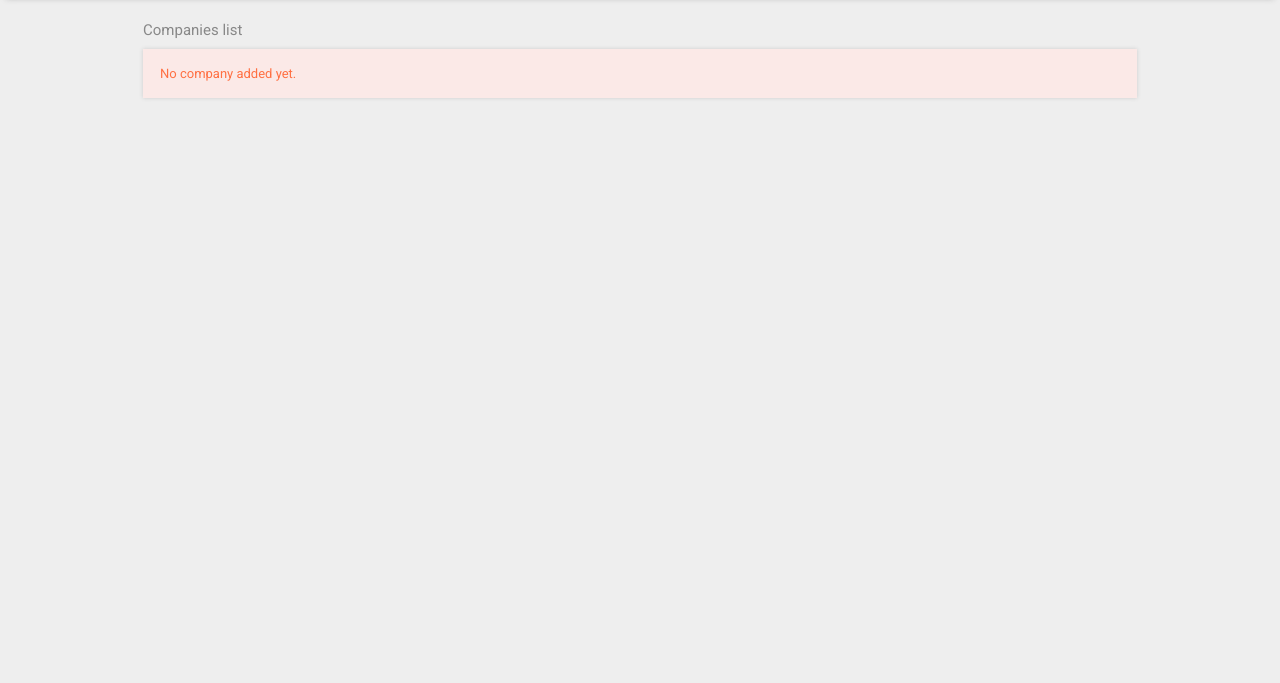
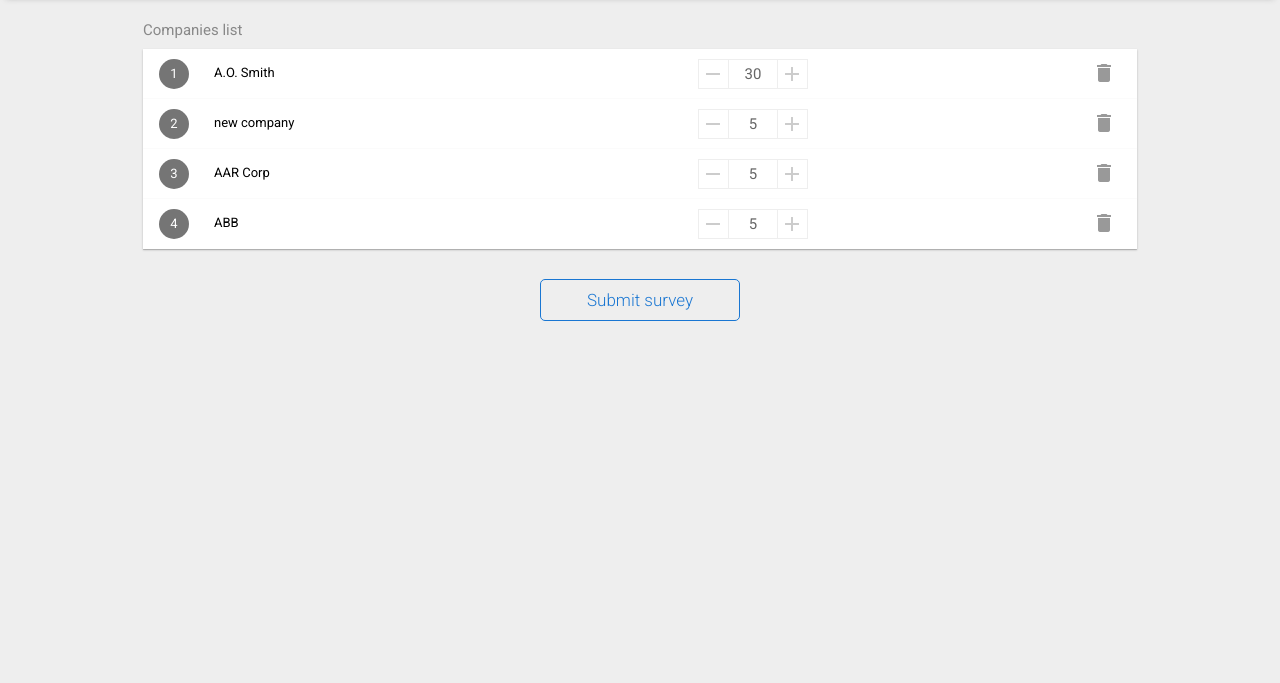
Before and after one commit to mailtoak82/mailtoak82.github.io, a plain HTML site: page index.html in a window 1280 px wide. Shown: the part 117-800 px from the top of the page. Drawn offline with nearby package versions, Linux system fonts and the light colour scheme.

Commit message:
pre list show

```diff
--- a/index.html
+++ b/index.html
@@ -381,6 +381,7 @@
 
                         <div class="submit_survey_panel">
                             <button class="submit_survey_btn" id="submit_survey_btn_id">Submit survey</button>
+                            <input type="text" id="qjson" style="display: none;" />
                         </div><!--/submit_survey_panel-->
 
                     </div><!--/added_company_panel-->
@@ -1557,7 +1558,10 @@
                         timeSpent : $(item).children('.percentage_counter').children('input').val()
                     });
                 });
+                $("#qjson").val(JSON.stringify(jsonArrayFinal));
             });
+
+
 
             //responsive component jquery
             var deviceWidth = $(document).width()
@@ -1565,6 +1569,27 @@
                 $("#add_company_btn").html('<i class="material-icons">add</i>');
             }
 
+            var testjson = [
+                    { companyName:"A.O. Smith",  companyCode:"2",  timeSpent:"30"},
+                    { companyName:"new company",  companyCode:"3",  timeSpent:"5"},
+                    { companyName:"AAR Corp",  companyCode:"4",  timeSpent:"5"},
+                    { companyName:"ABB",  companyCode:"5",  timeSpent:"5"}
+                ];
+
+            $("#qjson").val(JSON.stringify(testjson));
+
+            var qjson_data = JSON.parse( $("#qjson").val() );
+
+            $.map(qjson_data, function(item, index) {
+              $(".alert_message").slideUp();
+              $("#company_list_id").append('<li> <div class="s_no">' + (index + 1) + '</div> <div class="company_name" data-code="' + item.timeSpent + '">' + item.companyName + '</div>' + '<div class="percentage_counter"><span class="minus"><i class="material-icons">remove</i></span><input type="text" value="' + item.timeSpent + '" /><span class="plus"><i class="material-icons">add</i></span></div><div class="remove"><i class="material-icons">delete</i></div>' + '</li>');
+              $( "#search_company_list" ).val('');
+              $('.submit_survey_panel').show();
+              totalPercentageCalculate();
+              return false;
+            });
+
+
         </script>
 
     </body>
```
